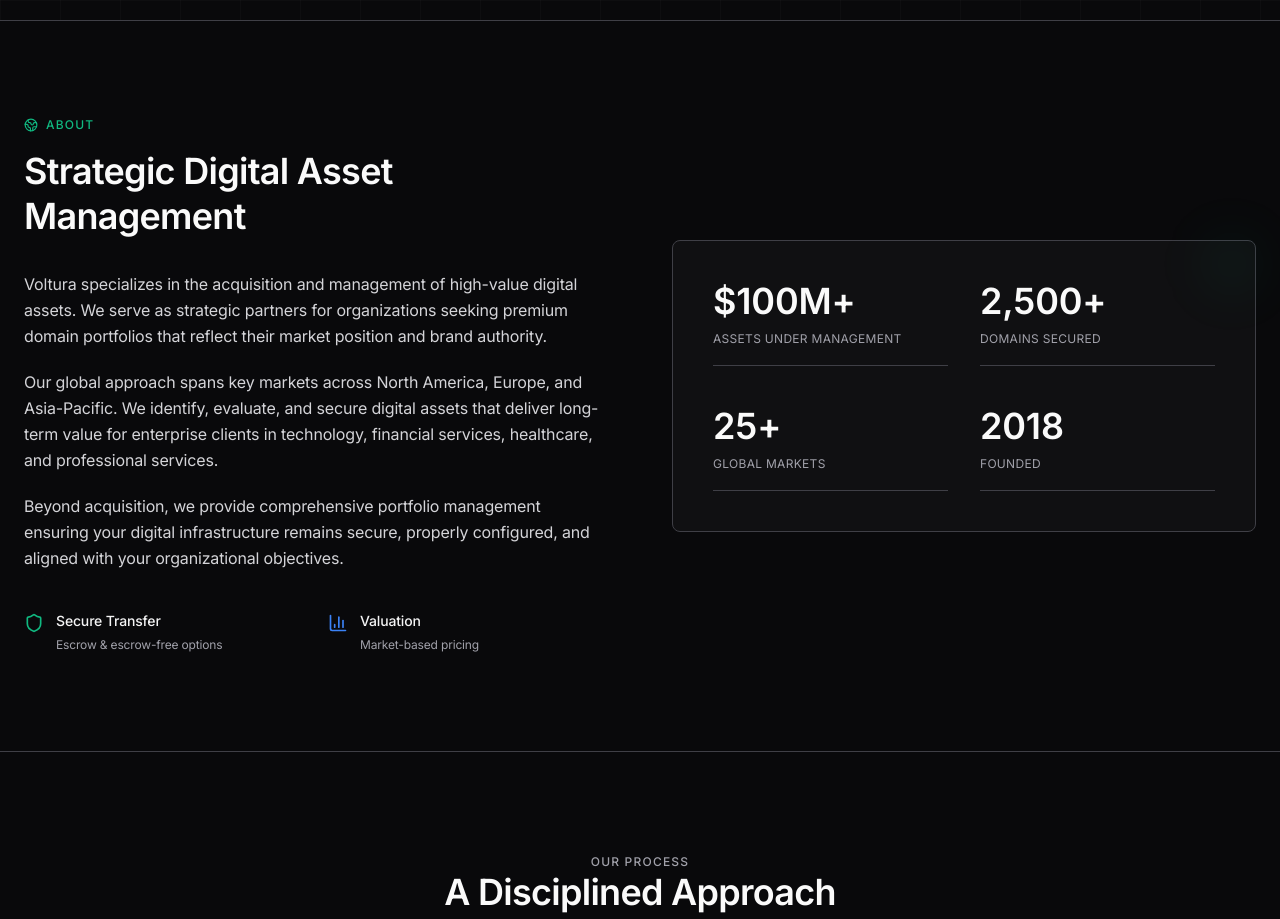
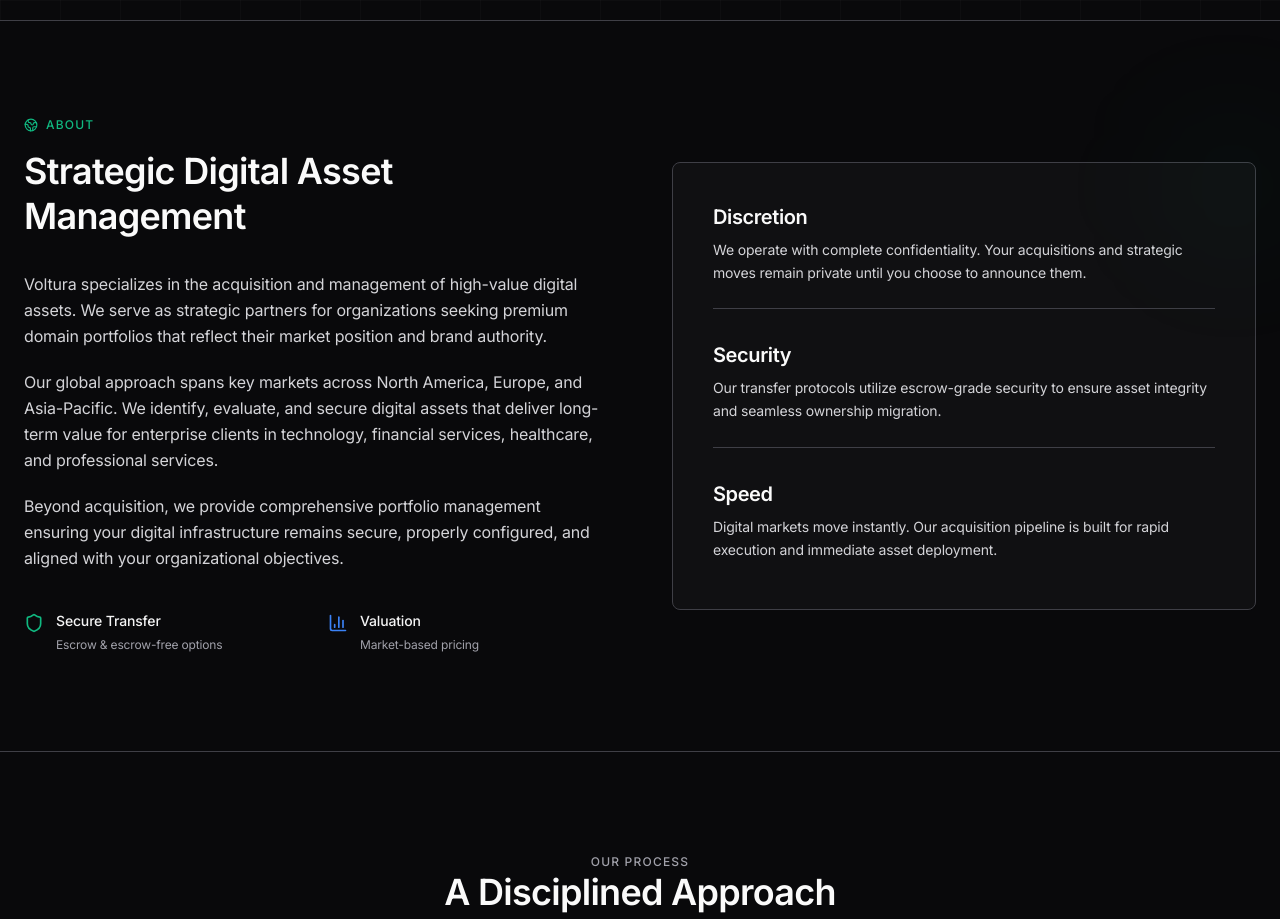
Before and after one commit to maestroatvoltura/volturatx, a Next.js app: page / in a window 1280 px wide. Shown: the part 780-1699 px from the top of the page. Built offline with nearby package versions, Linux system fonts and the light colour scheme.

Commit message:
Remove fake stats, replace with core values (Discretion, Security, Speed)

```diff
--- a/components/About.tsx
+++ b/components/About.tsx
@@ -64,7 +64,7 @@
             </div>
           </motion.div>
 
-          {/* Stats */}
+          {/* Stats - Replaced with Core Values to remove fake numbers */}
           <motion.div
             initial={{ opacity: 0, x: 30 }}
             whileInView={{ opacity: 1, x: 0 }}
@@ -72,45 +72,33 @@
             transition={{ duration: 0.6, delay: 0.2 }}
             className="relative"
           >
-            <div className="bg-zinc-900/50 border border-zinc-800 p-8 md:p-10 rounded-lg">
-              <div className="grid grid-cols-2 gap-x-8 gap-y-10">
-                <div className="border-b border-zinc-800 pb-4">
-                  <span className="block text-3xl md:text-4xl font-semibold text-zinc-100 mb-1">
-                    $100M+
-                  </span>
-                  <span className="text-zinc-500 text-xs tracking-wide uppercase">
-                    Assets Under Management
-                  </span>
+            <div className="bg-zinc-900/50 border border-zinc-800 p-8 md:p-10 rounded-lg backdrop-blur-sm">
+              <div className="space-y-8">
+                <div className="border-b border-zinc-800 pb-6 last:border-0 last:pb-0">
+                  <h3 className="text-xl font-semibold text-zinc-100 mb-2">Discretion</h3>
+                  <p className="text-zinc-400 text-sm leading-relaxed">
+                    We operate with complete confidentiality. Your acquisitions and strategic moves remain private until you choose to announce them.
+                  </p>
                 </div>
-                <div className="border-b border-zinc-800 pb-4">
-                  <span className="block text-3xl md:text-4xl font-semibold text-zinc-100 mb-1">
-                    2,500+
-                  </span>
-                  <span className="text-zinc-500 text-xs tracking-wide uppercase">
-                    Domains Secured
-                  </span>
+
+                <div className="border-b border-zinc-800 pb-6 last:border-0 last:pb-0">
+                  <h3 className="text-xl font-semibold text-zinc-100 mb-2">Security</h3>
+                  <p className="text-zinc-400 text-sm leading-relaxed">
+                    Our transfer protocols utilize escrow-grade security to ensure asset integrity and seamless ownership migration.
+                  </p>
                 </div>
-                <div className="border-b border-zinc-800 pb-4">
-                  <span className="block text-3xl md:text-4xl font-semibold text-zinc-100 mb-1">
-                    25+
-                  </span>
-                  <span className="text-zinc-500 text-xs tracking-wide uppercase">
-                    Global Markets
-                  </span>
-                </div>
-                <div className="border-b border-zinc-800 pb-4">
-                  <span className="block text-3xl md:text-4xl font-semibold text-zinc-100 mb-1">
-                    2018
-                  </span>
-                  <span className="text-zinc-500 text-xs tracking-wide uppercase">
-                    Founded
-                  </span>
+
+                <div className="pb-2">
+                  <h3 className="text-xl font-semibold text-zinc-100 mb-2">Speed</h3>
+                  <p className="text-zinc-400 text-sm leading-relaxed">
+                    Digital markets move instantly. Our acquisition pipeline is built for rapid execution and immediate asset deployment.
+                  </p>
                 </div>
               </div>
             </div>
 
             {/* Subtle glow accent */}
-            <div className="absolute -top-2 -right-2 w-16 h-16 bg-emerald-500/5 rounded-full blur-xl" />
+            <div className="absolute -top-10 -right-10 w-32 h-32 bg-emerald-500/5 rounded-full blur-3xl pointer-events-none" />
           </motion.div>
         </div>
       </div>
```
